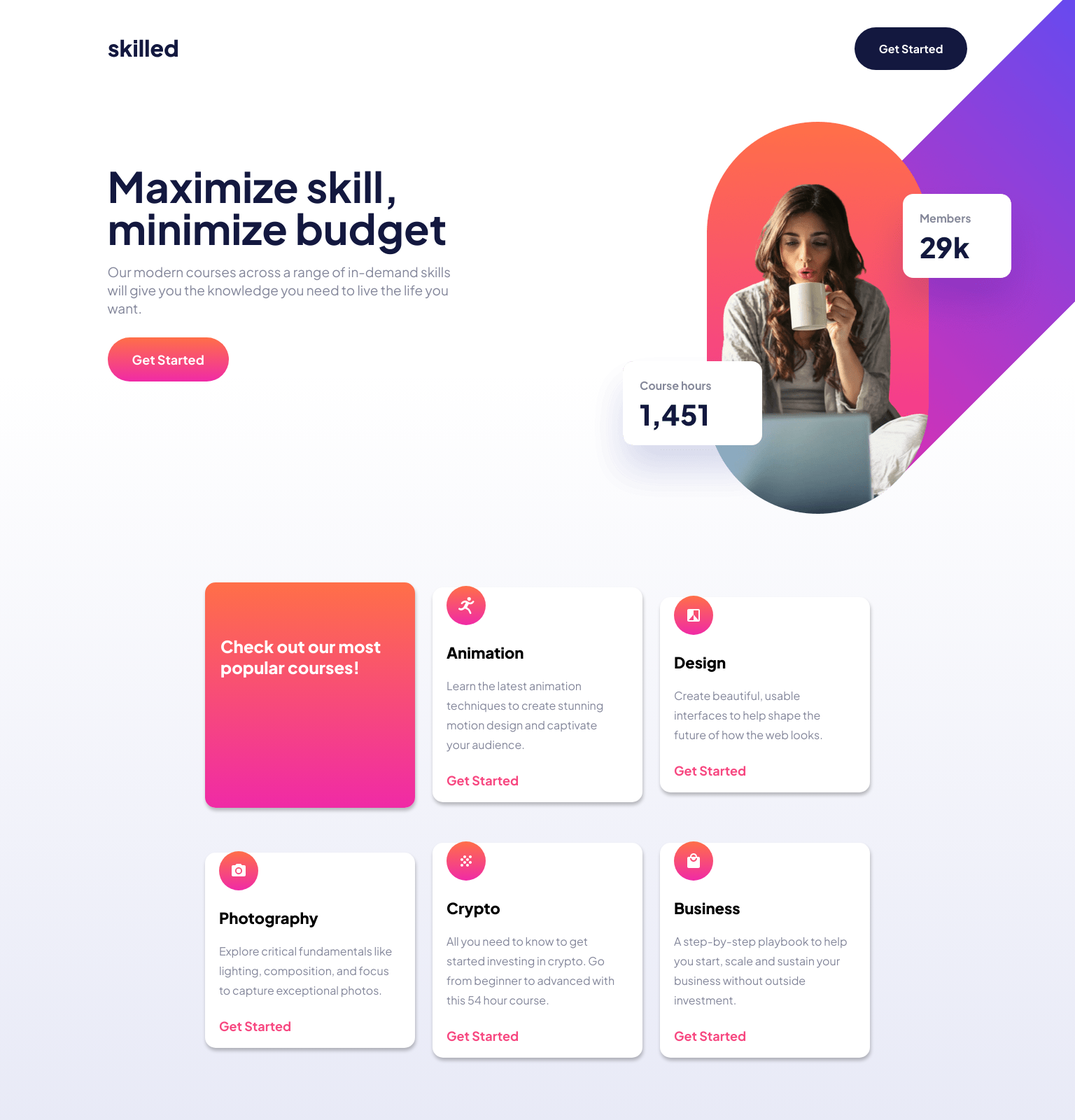
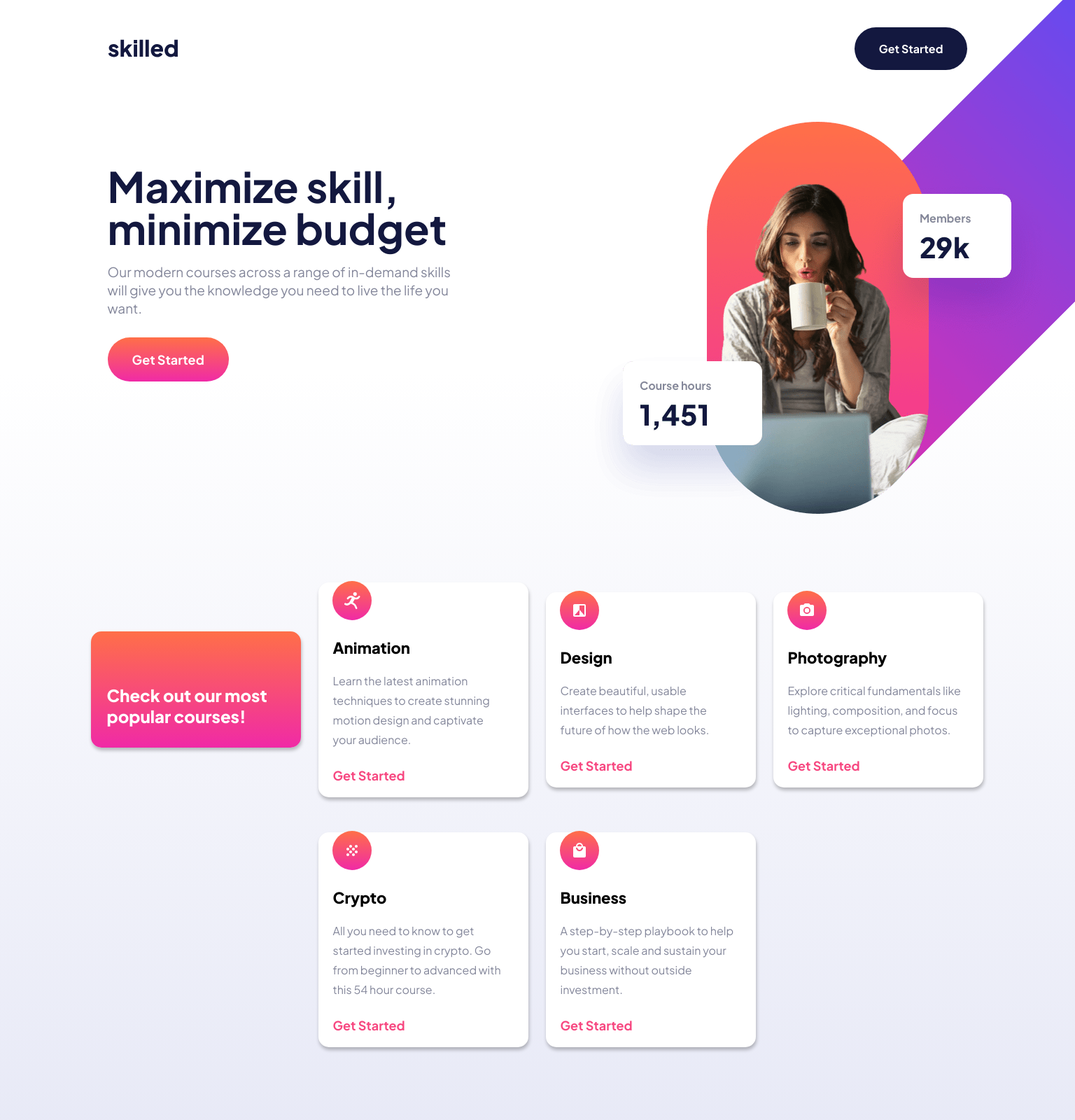
Before and after one commit to russell-crooms/skilled, a React (Vite) app: page / in a window 1536 px wide. Shown: the top 1600 px of the page at 70% size. Built offline with nearby package versions, Linux system fonts and the light colour scheme.

Commit message:
Pusing additional cards change.

```diff
--- a/src/components/cards/Cards.css
+++ b/src/components/cards/Cards.css
@@ -36,22 +36,18 @@
 }
 @media (min-width: 1367px) {
   .cards-section {
-    width: 80%;
   }
 }
 @media (min-width: 1440px) {
   .cards-section {
-    width: 80%;
   }
 }
 @media (min-width: 1595px) {
   .cards-section {
-    width: 80%;
   }
 }
 @media (min-width: 2560px) {
   .cards-section {
-    width: 50%;
   }
 }
 
@@ -61,32 +57,32 @@
 }
 @media (min-width: 320px) {
   #colorful-card {
-    height: 120px;
+
   }
 }
 @media (min-width: 375px) {
   #colorful-card {
-    height: 120px;
+
   }
 }
 @media (min-width: 768px) {
   #colorful-card {
-    height: 240px;
+
   }
 }
 @media (min-width: 958px) {
   #colorful-card {
-    height: 250px;
+
   }
 }
 @media (min-width: 1024px) {
   #colorful-card {
-    height: 280px;
+
   }
 }
 @media (min-width: 1440px) {
   #colorful-card {
-    height: 322px;
+
   }
 }
 
@@ -113,12 +109,14 @@
 
 .cards {
   background: #ffffff;
+  width: 100%;
   border-radius: 15px;
   box-shadow: 1px 4px 5px rgba(0, 0, 0, 0.25);
   padding: 32px;
   display: flex;
   flex-direction: column;
   gap: 5px;
+
 }
 
 @media (min-width: 375px) {
```
